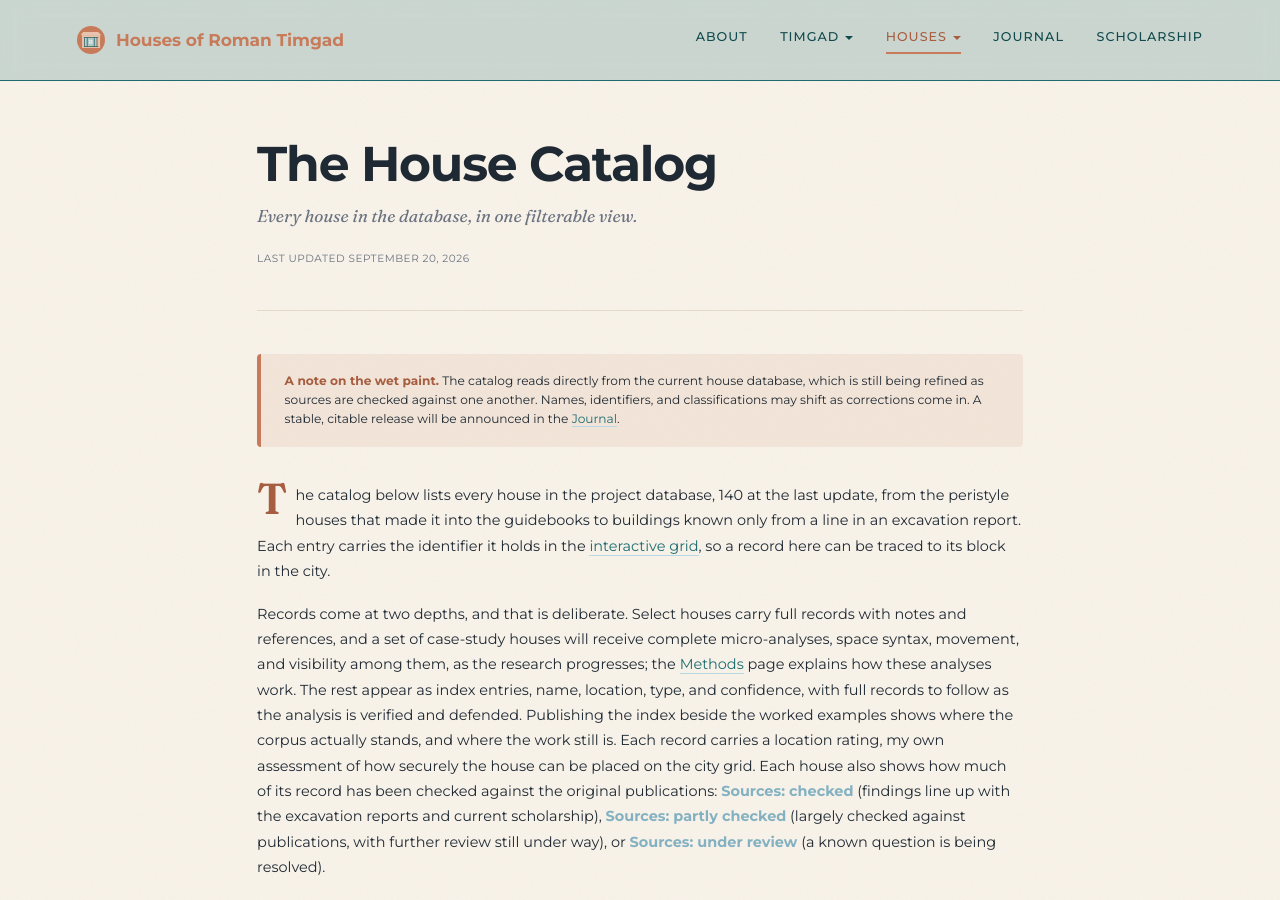
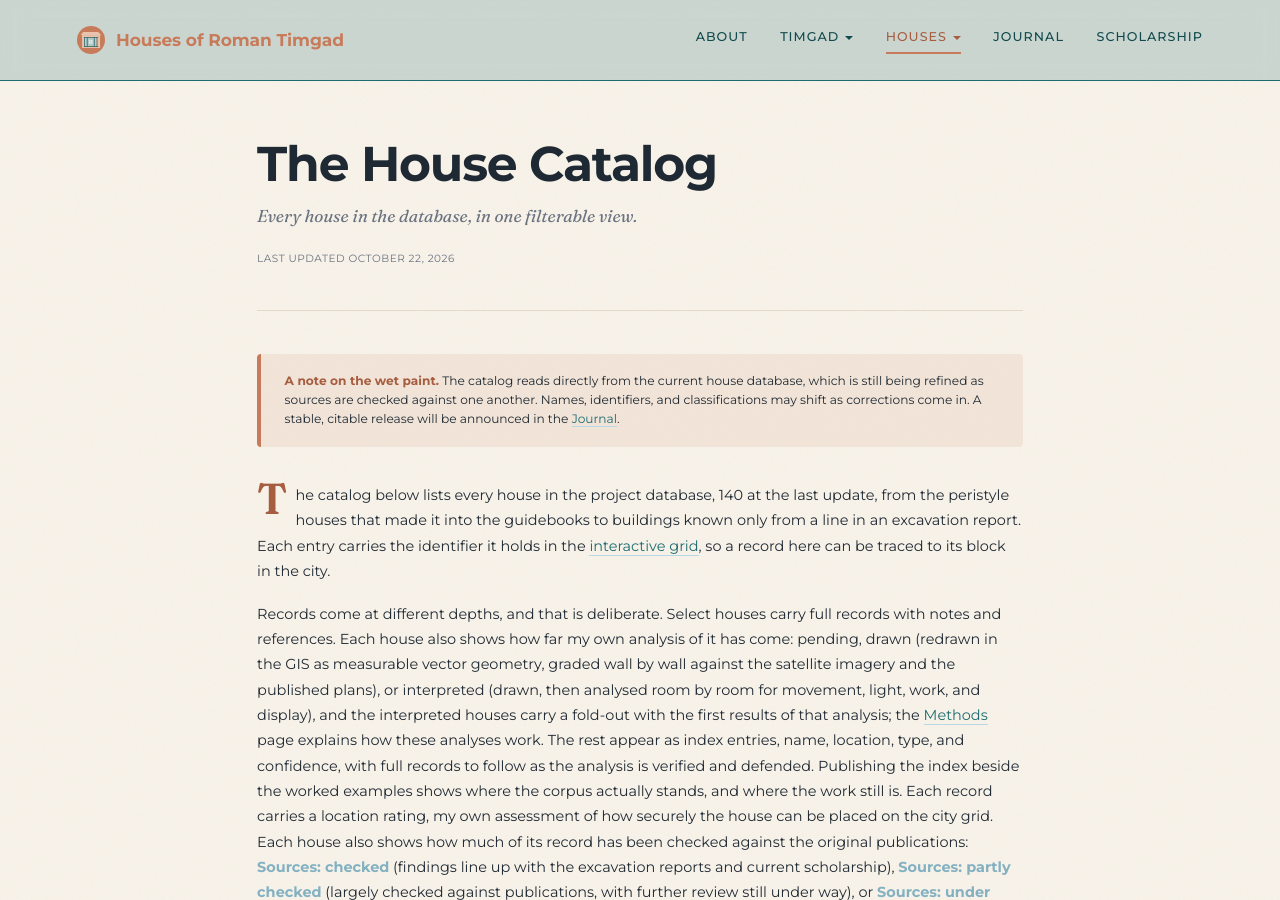
Before and after one commit to kimedher/timgadhouses, a Jekyll site: the page built from houses/catalog.md, in a window 1280 px wide and 900 px high. Built offline with Jekyll 4.4.1, drawn with Linux system fonts in a browser that asks for light colours.

Commit message:
Review fixes: grid labels and panel text, catalog intro and legend, accent-insensitive search, retired-row guard, houses/catalog.md
Co-Authored-By: Claude Fable 5.1 <noreply@anthropic.com>
Claude-Session: https://claude.ai/code/session_01SqjVTS8HtU2t41kuoyxbnB

```diff
--- a/houses/catalog.md
+++ b/houses/catalog.md
@@ -3,7 +3,7 @@ layout: page
 title: The House Catalog
 subtitle: Every house in the database, in one filterable view.
 permalink: /houses/catalog/
-last_updated: 2026-09-20
+last_updated: 2026-10-22
 ---
 
 <div class="callout-warn">
@@ -13,7 +13,7 @@ last_updated: 2026-09-20
 
 The catalog below lists every house in the project database, {{ site.data.houses.count }} at the last update, from the peristyle houses that made it into the guidebooks to buildings known only from a line in an excavation report. Each entry carries the identifier it holds in the [interactive grid](/grid/), so a record here can be traced to its block in the city.
 
-Records come at two depths, and that is deliberate. Select houses carry full records with notes and references, and a set of case-study houses will receive complete micro-analyses, space syntax, movement, and visibility among them, as the research progresses; the [Methods](/methods/) page explains how these analyses work. The rest appear as index entries, name, location, type, and confidence, with full records to follow as the analysis is verified and defended. Publishing the index beside the worked examples shows where the corpus actually stands, and where the work still is. Each record carries a location rating, my own assessment of how securely the house can be placed on the city grid. Each house also shows how much of its record has been checked against the original publications: **<span class="vstatus-term">Sources: checked</span>** (findings line up with the excavation reports and current scholarship), **<span class="vstatus-term">Sources: partly checked</span>** (largely checked against publications, with further review still under way), or **<span class="vstatus-term">Sources: under review</span>** (a known question is being resolved).
+Records come at different depths, and that is deliberate. Select houses carry full records with notes and references. Each house also shows how far my own analysis of it has come: pending, drawn (redrawn in the GIS as measurable vector geometry, graded wall by wall against the satellite imagery and the published plans), or interpreted (drawn, then analysed room by room for movement, light, work, and display), and the interpreted houses carry a fold-out with the first results of that analysis; the [Methods](/methods/) page explains how these analyses work. The rest appear as index entries, name, location, type, and confidence, with full records to follow as the analysis is verified and defended. Publishing the index beside the worked examples shows where the corpus actually stands, and where the work still is. Each record carries a location rating, my own assessment of how securely the house can be placed on the city grid. Each house also shows how much of its record has been checked against the original publications: **<span class="vstatus-term">Sources: checked</span>** (findings line up with the excavation reports and current scholarship), **<span class="vstatus-term">Sources: partly checked</span>** (largely checked against publications, with further review still under way), or **<span class="vstatus-term">Sources: under review</span>** (a known question is being resolved).
 
 Filter by location within the city, by building type, by location confidence, or show only the full records. The search box covers names, alternate names, and identifiers.
 
```
